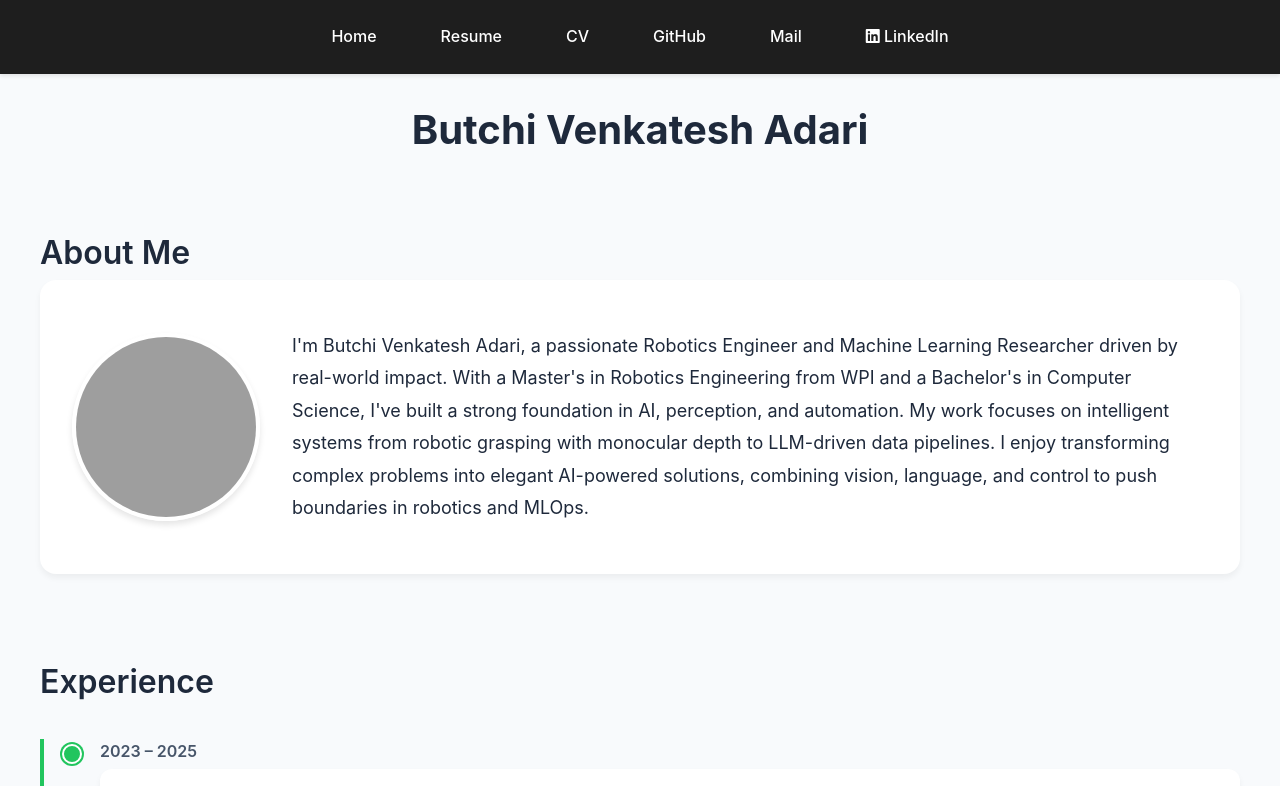
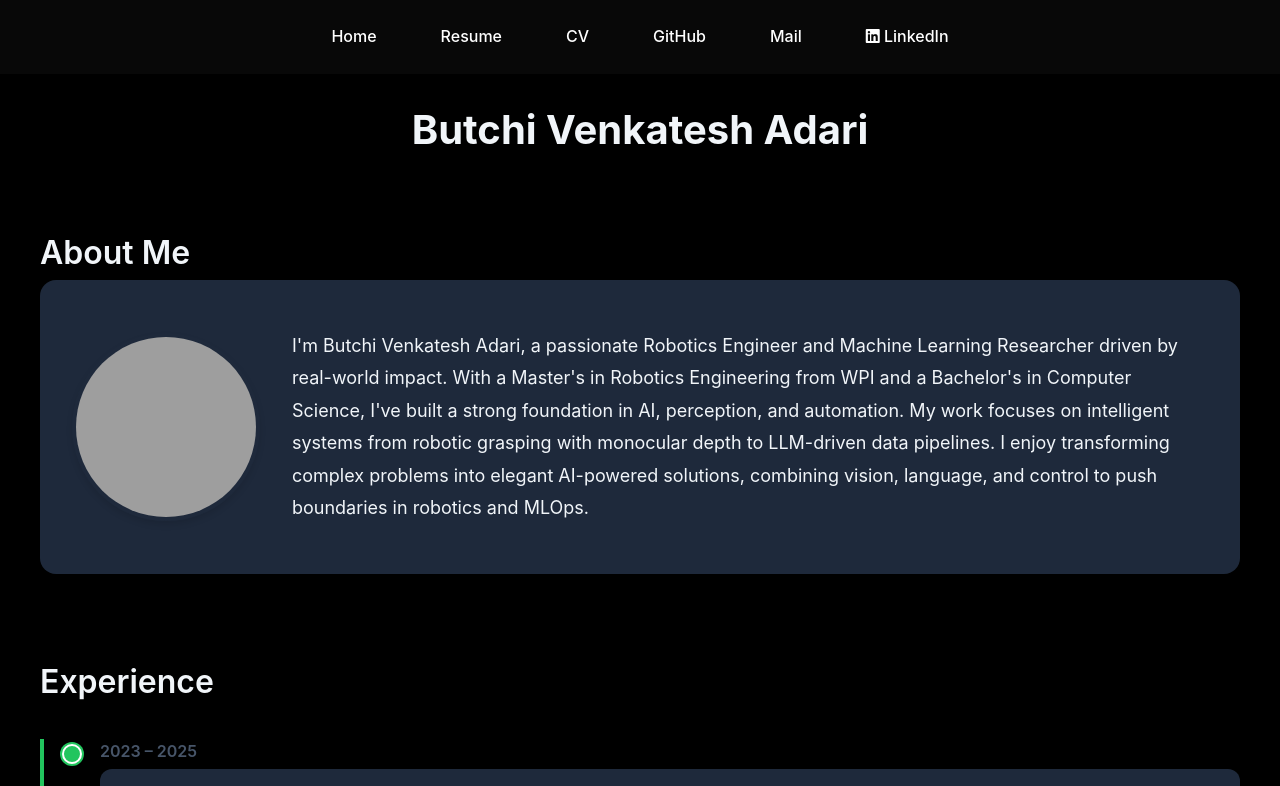
Before and after one commit to VenkateshRoshan/VenkateshRoshan.github.io, a plain HTML site: page index.html in a window 1280 px wide. Shown: the top 786 px of the page. Drawn offline with Linux system fonts and the light colour scheme; grey boxes are pictures that could not be loaded.

Commit message:
background updated

```diff
--- a/styles.css
+++ b/styles.css
@@ -9,13 +9,13 @@ html {
 }
 
 :root {
-    --primary-color: #2563eb;
-    --secondary-color: #1e40af;
+    --primary-color: #10b981;           /* emerald green */
+    --secondary-color: #059669;         /* darker green */
     --accent-green: #22c55e;
-    --background-color: #f8fafc;
-    --text-color: #1e293b;
-    --header-bg: #1e1e1e;
-    --card-bg: #ffffff;
+    --background-color: #000000;        /* dark navy (overall bg) */
+    --text-color: #f1f5f9;              /* light text */
+    --header-bg: #080808;               /* match background or darker */
+    --card-bg: #1e293b;                 /* dark gray for cards */
 }
 
 
@@ -38,7 +38,7 @@ body {
 header {
     background: var(--header-bg);
     padding: 1.5rem 0;
-    box-shadow: 0 2px 4px rgba(0, 0, 0, 0.1);
+    box-shadow: 0 1px 2px rgba(0, 0, 0, 0.4);
 }
 
 nav ul {
@@ -228,7 +228,6 @@ h3 {
     margin-bottom: 0.5rem;
 }
 
-
 /* Education Section */
 #education {
     margin-top: 3rem;
@@ -293,6 +292,15 @@ h3 {
     box-shadow: 0 0 0 2px #2563eb;
 }
 
+.timeline-content,
+.project,
+.education-block,
+.about-me-container {
+    background-color: var(--card-bg);
+    color: var(--text-color);
+    box-shadow: 0 4px 6px rgba(0, 0, 0, 0.4);
+}
+
 /* Projects Section */
 .project {
     background: var(--card-bg);
@@ -302,6 +310,7 @@ h3 {
     margin: 2rem 0;
     box-shadow: 0 4px 6px rgba(0, 0, 0, 0.05);
     transition: transform 0.2s ease-in-out;
+
 }
 
 .project:hover {
@@ -521,3 +530,7 @@ iframe.project-video {
     from {opacity: .4}
     to {opacity: 1}
 }
+
+* {
+    transition: background-color 0.3s, color 0.3s;
+}
```
